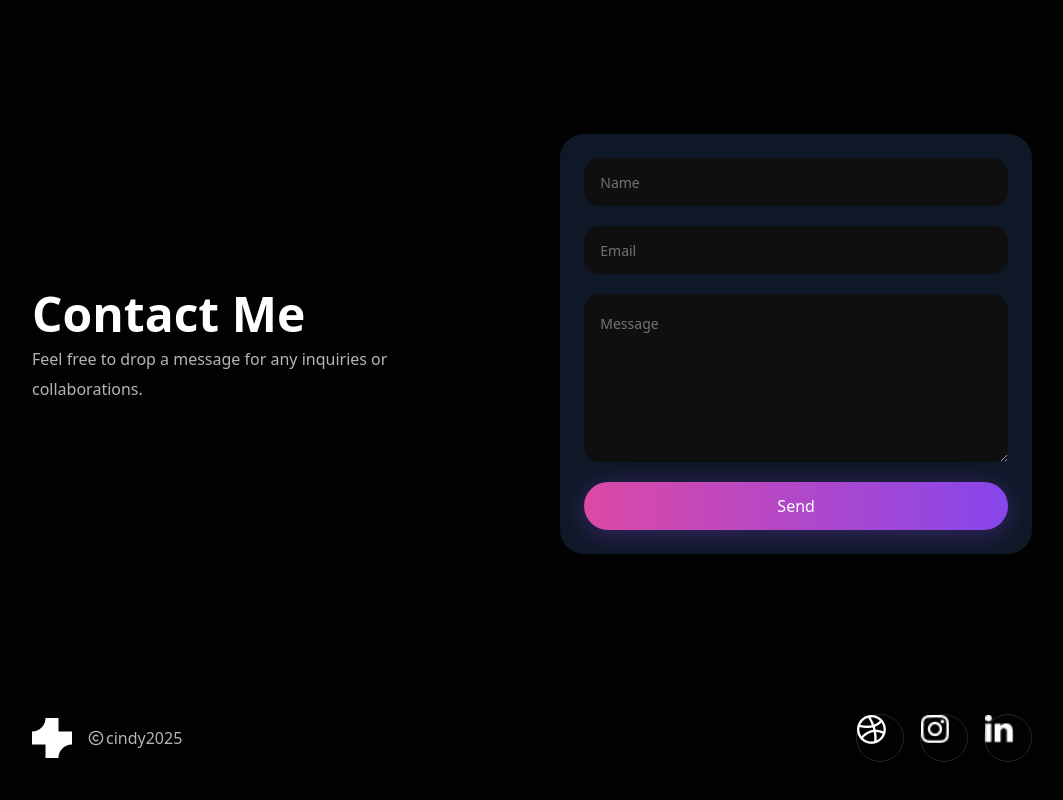
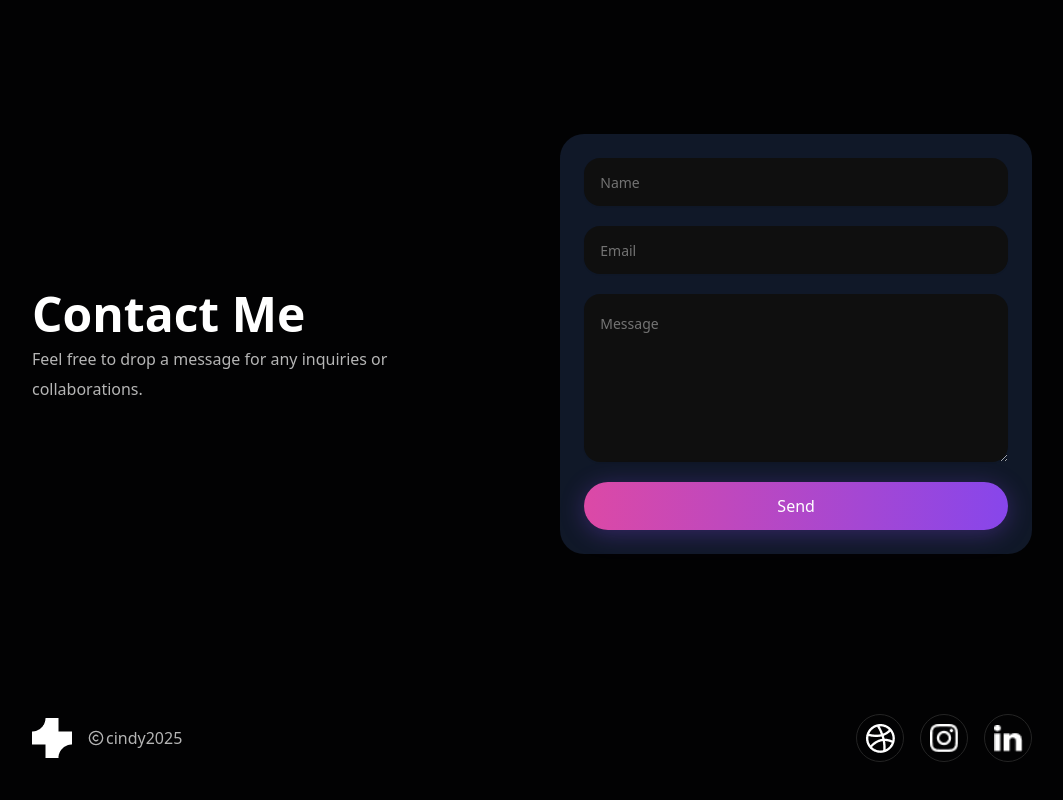
Before and after one commit to cindynufa/cindynufa-portfolio-5-wph, a Next.js app: page / in a window 1280 px wide. Shown: the part 8736-9536 px from the top of the page, without its empty margins (108-1171 px from the left). Built offline with nearby package versions, Linux system fonts and the light colour scheme.

Commit message:
Fix: fixed position of the socmed icon

```diff
--- a/src/components/footer/FooterSocialMedia.tsx
+++ b/src/components/footer/FooterSocialMedia.tsx
@@ -7,7 +7,7 @@ export default function FooterSocialMedia() {
       {FooterConst.map((footerSocmed, index) => (
         <div
           key={index}
-          className="w-12 h-12 border border-neutral-400 rounded-full"
+          className="flex w-12 h-12 border border-neutral-400 rounded-full justify-center items-center"
         >
           <Image
             src={footerSocmed.src}
```
